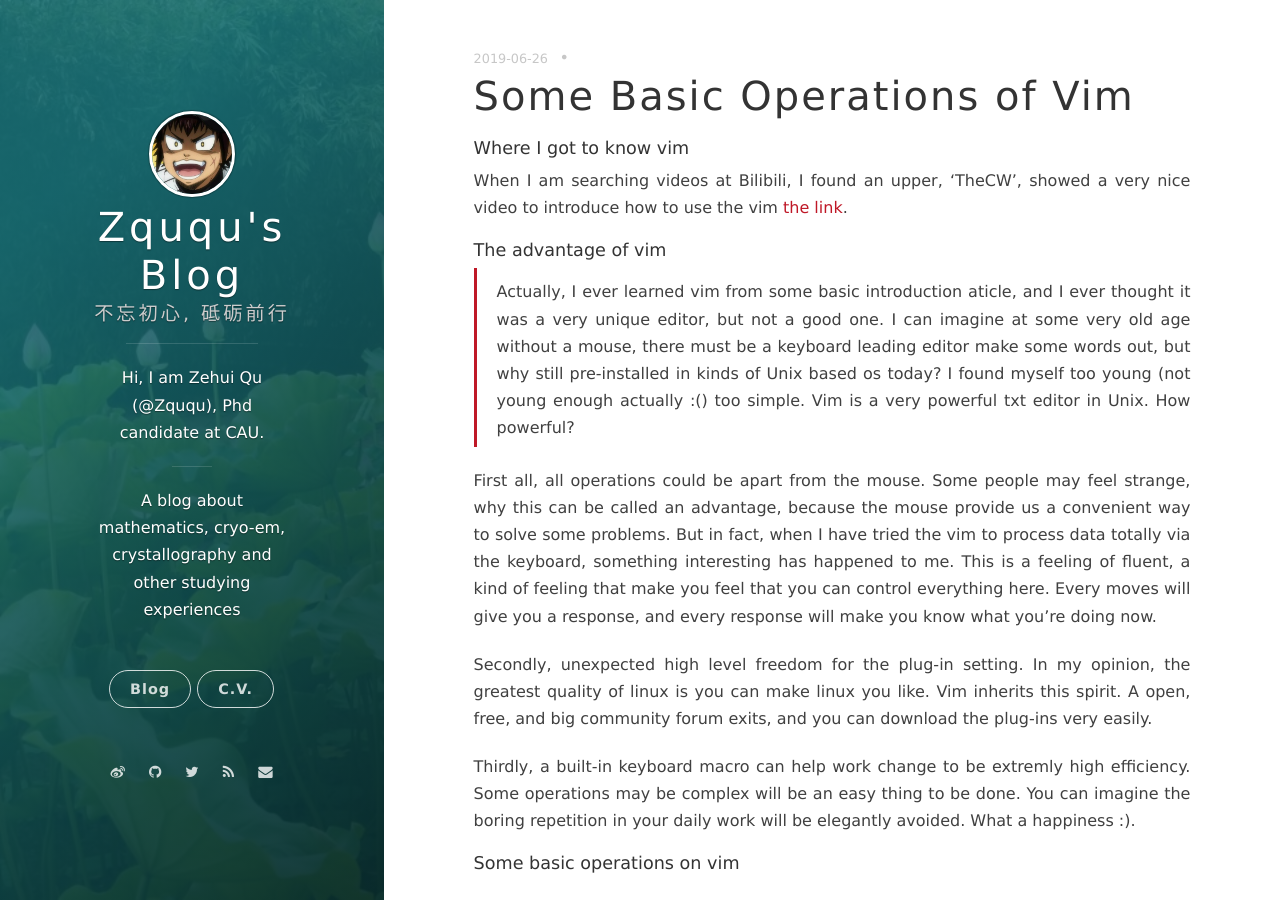
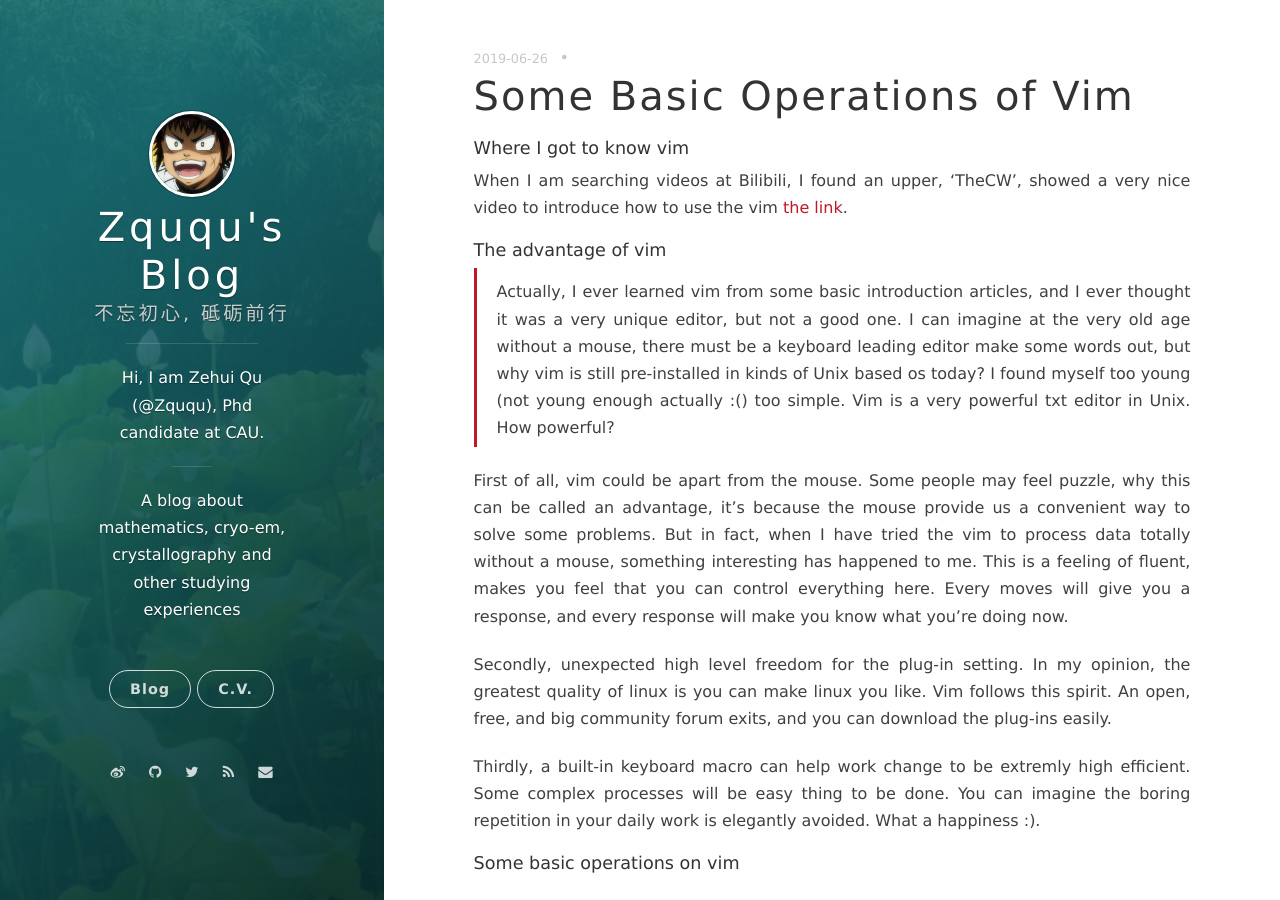
Before and after one commit to onevcat/vno-jekyll, a Jekyll site: the page built from _posts/2019-06-26-basic-op-vim.markdown, in a window 1280 px wide and 900 px high. Built offline with Jekyll 4.4.1, drawn with Linux system fonts in a browser that asks for light colours; nearby versions of some CDN libraries; comment, search, counter and statistics services are not loaded; some of the changed text lies outside the part shown.

Commit message:
change some mistakes in 0626-postl

```diff
--- a/_posts/2019-06-26-basic-op-vim.markdown
+++ b/_posts/2019-06-26-basic-op-vim.markdown
@@ -10,13 +10,13 @@ When I am searching videos at Bilibili, I found an upper, 'TheCW', showed a very
 
 #### The advantage of vim
 
-> Actually, I ever learned vim from some basic introduction aticle, and I ever thought it was a very unique editor, but not a good one. I can imagine at some very old age without a mouse, there must be a keyboard leading editor make some words out, but why still pre-installed in kinds of Unix based os today? I found myself too young (not young enough actually :() too simple. Vim is a very powerful txt editor in Unix. How powerful?
+> Actually, I ever learned vim from some basic introduction articles, and I ever thought it was a very unique editor, but not a good one. I can imagine at the very old age without a mouse, there must be a keyboard leading editor make some words out, but why vim is still pre-installed in kinds of Unix based os today? I found myself too young (not young enough actually :() too simple. Vim is a very powerful txt editor in Unix. How powerful?
 
-First all, all operations could be apart from the mouse. Some people may feel strange, why this can be called an advantage, because the mouse provide us a convenient way to solve some problems. But in fact, when I have tried the vim to process data totally via the keyboard, something interesting has happened to me. This is a feeling of fluent, a kind of feeling that make you feel that you can control everything here. Every moves will give you a response, and every response will make you know what you're doing now.
+First of all, vim could be apart from the mouse. Some people may feel puzzle, why this can be called an advantage, it's because the mouse provide us a convenient way to solve some problems. But in fact, when I have tried the vim to process data totally without a mouse, something interesting has happened to me. This is a feeling of fluent, makes you feel that you can control everything here. Every moves will give you a response, and every response will make you know what you're doing now.
 
-Secondly, unexpected high level freedom for the plug-in setting. In my opinion, the greatest quality of linux is you can make linux you like. Vim inherits this spirit. A open, free, and big community forum exits, and you can download the plug-ins very easily.
+Secondly, unexpected high level freedom for the plug-in setting. In my opinion, the greatest quality of linux is you can make linux you like. Vim follows this spirit. An open, free, and big community forum exits, and you can download the plug-ins easily.
 
-Thirdly, a built-in keyboard macro can help work change to be extremly high efficiency. Some operations may be complex will be an easy thing to be done. You can imagine the boring repetition in your daily work will be elegantly avoided. What a happiness :).
+Thirdly, a built-in keyboard macro can help work change to be extremly high efficient. Some complex processes will be easy thing to be done. You can imagine the boring repetition in your daily work is elegantly avoided. What a happiness :).
 
 #### Some basic operations on vim
 
@@ -51,11 +51,11 @@ cw --> means cut the next word and enter the insert mode
 
 ciw --> means cut the present word and enter the insert mode
 
-> PS(Only show myself this message, the visitor, you, don't need care about it): Because I have made the i -> u, so in mine: ciw = cuw
+> PS (Only show myself this message, the visitor, you, don't need care about it): Because I have made the i -> u, so in mine: ciw = cuw
 
 #### Finally
 
-Today I only introduced some very very basal operations. In fact, the most interesting part of vim, I think, is the configuration of vimrc as well as the plug in system. I will show you in the next post.
+Today I only introduced some very basal operations. In fact, the most interesting part of vim, I think, is the configuration of vimrc as well as the plug-in system. I will show you in the next posts.
 
 If you are not a freshbird like me, I share a configuration of mine, and you can configurate yourself immediately.
 
```
